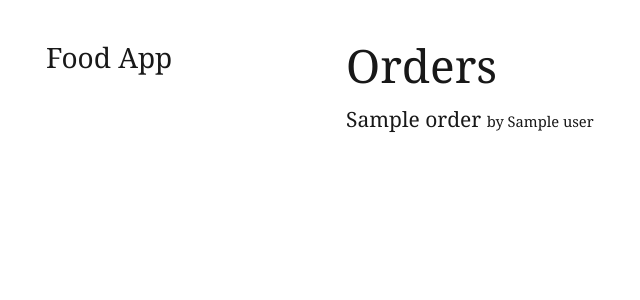
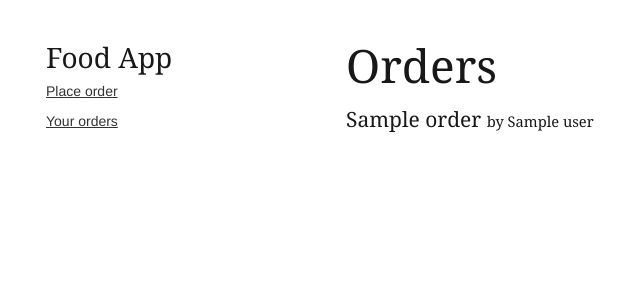
Before and after one commit to omarestrella/Food-App, a Django app: template templates/foodapp/orders.html in a window 1280 px wide. Shown: the top 300 px of the page, without its empty margins (124-764 px from the left). Run offline with Django 3.2, Linux system fonts and the light colour scheme; the template is opened without the code that fills it: most values are stand-ins (such as "Sample title", 1, 10 or a date in 2020).

Commit message:
Added order filtering by user and by current day

```diff
--- a/templates/foodapp/base.html
+++ b/templates/foodapp/base.html
@@ -19,6 +19,9 @@
         <div class="four columns">
             <nav>
                 <h3>Food App</h3>
+                <ul>
+                    <li><a href="{% url url_homepage %}">Place order</a></li>
+                    <li><a href="{% url url_user_orders username=user %}">Your orders</a></li>
             </nav>
         </div>
 
--- a/templates/foodapp/orders.html
+++ b/templates/foodapp/orders.html
@@ -2,6 +2,9 @@
 
 {% block content %}
 <h1>Orders</h1>
+{% if error %}
+<h4 class="errorlist">{{ error }}</h4>
+{% endif %}
 {% for order in orders %}
 <h4>{{ order }} <span style="font-size: .7em">by {{ order.user }}</span></h4>
 {% endfor %}
--- a/urls.py
+++ b/urls.py
@@ -1,8 +1,10 @@
 from django.conf.urls.defaults import url, patterns, include
 
-from views import HomepageView, OrderListView
+from views import HomepageView, OrderListView, UserOrderView, TodaysOrdersView
 
 urlpatterns = (
     url(r'^$', HomepageView.as_view(), name='url_homepage'),
     url(r'^orders/$', OrderListView.as_view(), name='url_orders'),
+    url(r'^orders/user/(?P<username>\w+)/$', UserOrderView.as_view(), name='url_user_orders'),
+    url(r'^orders/today/$', TodaysOrdersView.as_view(), name='url_todays_orders')
 )
```
Also changed, not shown: views.py (+13 -2 lines).
